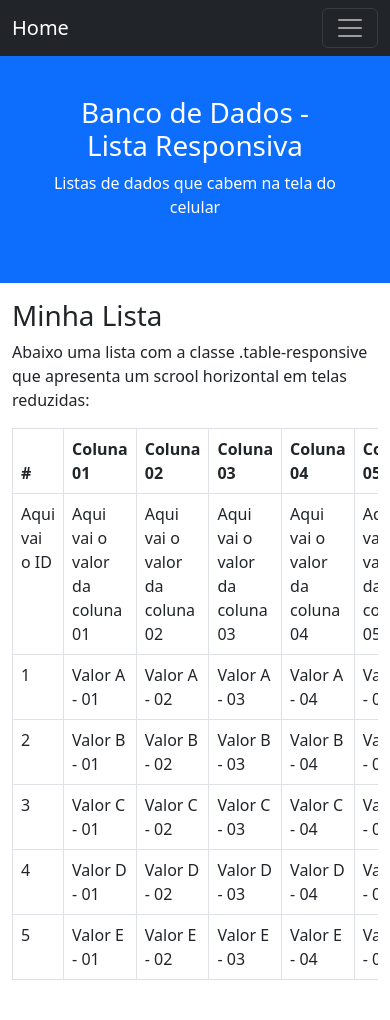
After one commit to machadowma/web_responsivo, a PHP site: page /banco_de_dados/01_lista/index.php in a window 390 px wide. The commit adds this page. Run offline with PHP 8.4, Linux system fonts and the light colour scheme; data comes from the database, SQL or seed files in the repository; both versions use the stored data as it was after the commit.

Commit message:
Lista de fotos; Banco de dados SELECT
Exibição de fotos em forma de galeria; Exibição de fotos em forma de carrossel; Acesso a banco de dados e lista responsiva.

```diff
--- a/web_responsivo/01_introducao/index.php
+++ b/web_responsivo/01_introducao/index.php
@@ -34,5 +34,6 @@
 
 </div>
 
+<br><b>
 </body>
 </html>
--- a/web_responsivo/02_lacos/index.php
+++ b/web_responsivo/02_lacos/index.php
@@ -35,5 +35,6 @@
   </div>
 </div>
 
+<br><b>
 </body>
 </html>
--- /dev/null
+++ b/web_responsivo/banco_de_dados/01_lista/index.php
@@ -0,0 +1,98 @@
+<!DOCTYPE html>
+<html lang="en">
+<head>
+<title>Sistemas Web Responsivos</title>
+  <meta charset="utf-8">
+  <meta name="viewport" content="width=device-width, initial-scale=1">
+  <link href="https://cdn.jsdelivr.net/npm/bootstrap@5.2.3/dist/css/bootstrap.min.css" rel="stylesheet">
+  <script src="https://cdn.jsdelivr.net/npm/bootstrap@5.2.3/dist/js/bootstrap.bundle.min.js"></script>
+</head>
+<body>
+
+<?php include("../../menu.php"); ?>
+
+<div class="container-fluid p-5 bg-primary text-white text-center">
+  <h1>Banco de Dados - Lista Responsiva</h1>
+  <p>Listas de dados que cabem na tela do celular</p>
+</div>
+
+<div class="container-fluid mt-3">
+  <h1>Minha Lista</h1>
+  <p>Abaixo uma lista com a classe .table-responsive que apresenta um scrool horizontal em telas reduzidas:</p>
+
+
+
+  <div class="table-responsive">
+    <table class="table table-bordered">
+      <thead>
+        <tr>
+          <th>#</th>
+          <th>Coluna 01</th>
+          <th>Coluna 02</th>
+          <th>Coluna 03</th>
+          <th>Coluna 04</th>
+          <th>Coluna 05</th>
+          <th>Coluna 06</th>
+          <th>Coluna 07</th>
+          <th>Coluna 08</th>
+          <th>Coluna 09</th>
+          <th>Coluna 10</th>
+        </tr>
+      </thead>
+      <tbody>
+        <tr>
+          <td>Aqui vai o ID</td>
+          <td>Aqui vai o valor da coluna 01</td>
+          <td>Aqui vai o valor da coluna 02</td>
+          <td>Aqui vai o valor da coluna 03</td>
+          <td>Aqui vai o valor da coluna 04</td>
+          <td>Aqui vai o valor da coluna 05</td>
+          <td>Aqui vai o valor da coluna 06</td>
+          <td>Aqui vai o valor da coluna 07</td>
+          <td>Aqui vai o valor da coluna 08</td>
+          <td>Aqui vai o valor da coluna 09</td>
+          <td>Aqui vai o valor da coluna 10</td>
+        </tr>
+
+        <?php
+          include("../banco_dados_conexao.php");
+          try {
+            $sth = $dbh->prepare('SELECT * from minha_tabela');
+            $sth->execute();
+            $result = $sth->fetchAll(PDO::FETCH_ASSOC);
+            if(!empty($result)) {
+              foreach($result as $row) {
+                echo "<tr>";
+                echo "<td>". $row["id"] ."</td>";
+                echo "<td>". $row["campo_01"] ."</td>";
+                echo "<td>". $row["campo_02"] ."</td>";
+                echo "<td>". $row["campo_03"] ."</td>";
+                echo "<td>". $row["campo_04"] ."</td>";
+                echo "<td>". $row["campo_05"] ."</td>";
+                echo "<td>". $row["campo_06"] ."</td>";
+                echo "<td>". $row["campo_07"] ."</td>";
+                echo "<td>". $row["campo_08"] ."</td>";
+                echo "<td>". $row["campo_09"] ."</td>";
+                echo "<td>". $row["campo_10"] ."</td>";
+                echo "</tr>";
+              }
+            }
+            $dbh = null;
+          } catch (PDOException $e) {
+            print "Error!: " . $e->getMessage();
+            die();
+          }
+        ?>
+
+      </tbody>
+    </table>
+  </div>
+
+
+
+
+</div>
+
+<br><b>
+</body>
+</html>
--- /dev/null
+++ b/web_responsivo/banco_de_dados/banco_dados_conexao.php
@@ -0,0 +1,16 @@
+<?php
+try {
+
+	$host='localhost';
+	$db = 'meubanco';
+	$username = 'root';
+	$password = '';
+	$dbh = new PDO('mysql:host='.$host.';dbname='.$db.'', $username, $password);
+    $dbh->setAttribute(PDO::ATTR_ERRMODE, PDO::ERRMODE_EXCEPTION);
+} catch (PDOException $e) {
+	print "Error!: " . $e->getMessage();
+	die();
+}
+
+
+?>
--- a/web_responsivo/menu.php
+++ b/web_responsivo/menu.php
@@ -1,4 +1,4 @@
-<nav class="navbar navbar-expand-sm bg-dark navbar-dark">
+<nav class="navbar navbar-expand-sm bg-dark navbar-dark fixed-top">
   <div class="container-fluid">
     <a class="navbar-brand" href="/web_responsivo/index.php">Home</a>
     <button class="navbar-toggler" type="button" data-bs-toggle="collapse" data-bs-target="#collapsibleNavbar">
@@ -22,6 +22,14 @@
         </li>
 
         <li class="nav-item dropdown">
+          <a class="nav-link dropdown-toggle" href="#" role="button" data-bs-toggle="dropdown">Banco de Dados</a>
+          <ul class="dropdown-menu">
+            <li><a class="dropdown-item" href="/web_responsivo/banco_de_dados/01_lista">01 - Lista responsiva</a></li>
+            <li><a class="dropdown-item" href="#">Continua ...</a></li>
+          </ul>
+        </li>
+
+        <li class="nav-item dropdown">
           <a class="nav-link dropdown-toggle" href="#" role="button" data-bs-toggle="dropdown">Para o Futuro</a>
           <ul class="dropdown-menu">
             <li><a class="dropdown-item" href="https://www.w3schools.com/nodejs/nodejs_get_started.asp">Node.js</a></li>
@@ -33,3 +41,4 @@
     </div>
   </div>
 </nav>
+<br><br>
```
Also changed, not shown: web_responsivo/03_array/carousel.php (added, +87 -0 lines), web_responsivo/03_array/gallery.php (added, +32 -0 lines), web_responsivo/03_array/index.php (+5 -12 lines), web_responsivo/banco_de_dados/criar_banco_dados.sql (added, +86 -0 lines), web_responsivo/03_array/img/arara-7176498_640.jpg (added), web_responsivo/03_array/img/bird-7134685_640.jpg (added), web_responsivo/03_array/img/burrowing-owl-7203608_640.jpg (added), web_responsivo/03_array/img/capybara-7587070_640.jpg (added), web_responsivo/03_array/img/cat-7134689_640.jpg (added), web_responsivo/03_array/img/crocodile-7176504_640.jpg (added), web_responsivo/03_array/img/dog-7134677_640.jpg (added), web_responsivo/03_array/img/heron-6134133_640.jpg (added), web_responsivo/03_array/img/macaw-6134156_640.jpg (added), web_responsivo/03_array/img/peacock-7748714_640.jpg (added).
